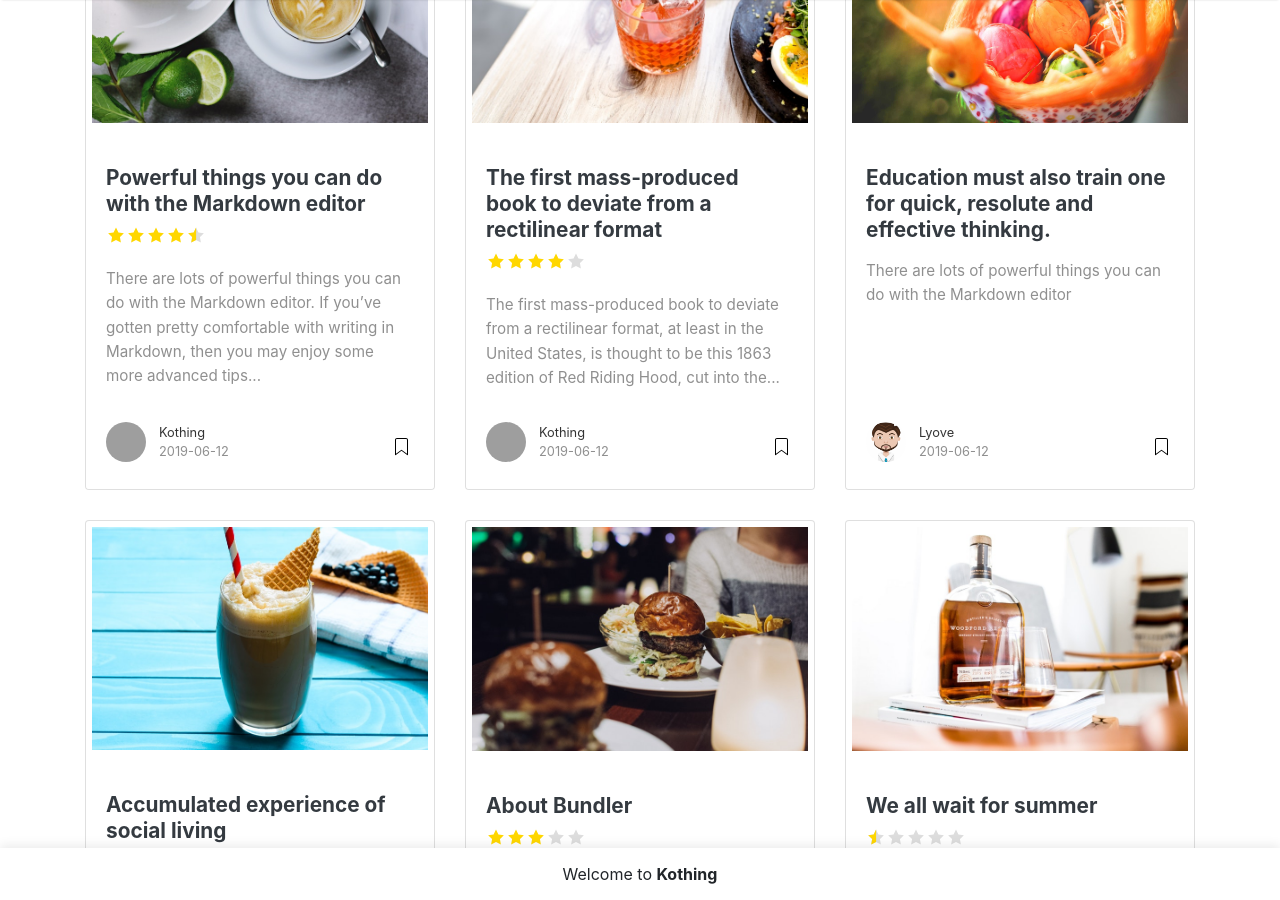
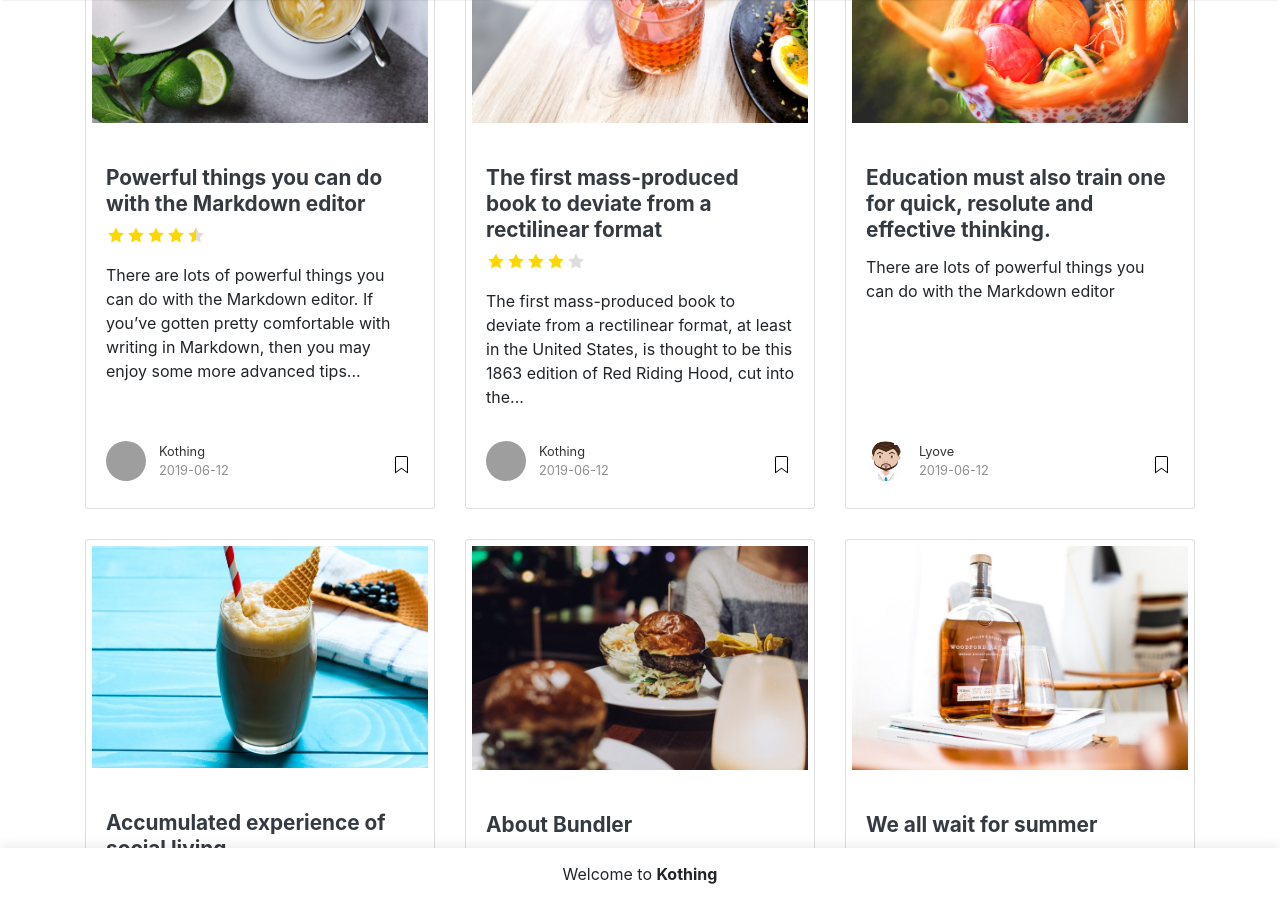
Before and after one commit to kothing/kothing-theme, a Jekyll site: the page built from index.html, in a window 1280 px wide and 900 px high, scrolled down 890 px. Built offline with Jekyll 4.4.1, drawn with Linux system fonts in a browser that asks for light colours; nearby versions of some CDN libraries; the list of posts is cut into pages by our own code; grey boxes are pictures that could not be loaded.

Commit message:
Update postbox.html

```diff
--- a/_includes/postbox.html
+++ b/_includes/postbox.html
@@ -25,7 +25,7 @@
                 </div>
                 {% endif %}
             </h2>
-            <h4 class="card-text">{{ post.excerpt | strip_html | truncatewords:30 }}</h4>
+            <div class="card-text">{{ post.excerpt | strip_html | truncatewords:30 }}</div>
         </div>
         <div class="card-footer bg-white">
             <div class="wrapfooter">
```
